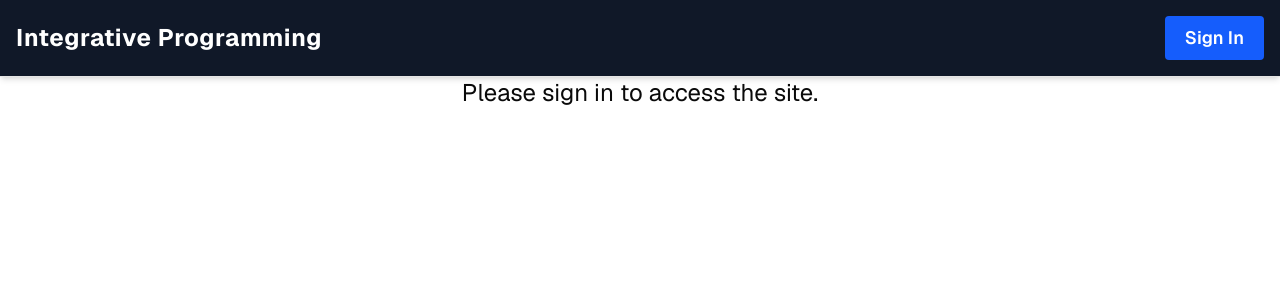
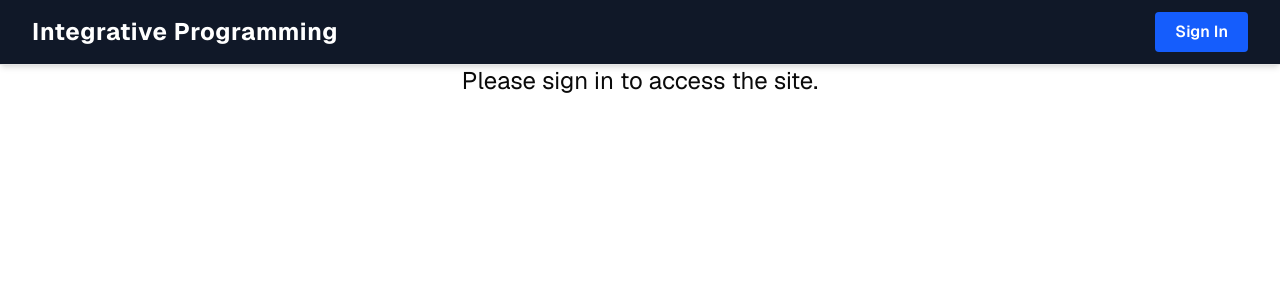
Before and after one commit to Jhas-Tin/it315-les4-project, a Next.js app: page / in a window 1280 px wide. Shown: the top 300 px of the page. Built offline with nearby package versions, Linux system fonts and the light colour scheme; no server answers.

Commit message:
Designing the topnav

```diff
--- a/src/app/_components/topnav.tsx
+++ b/src/app/_components/topnav.tsx
@@ -1,21 +1,30 @@
-import { SignedIn, SignedOut, SignInButton, SignOutButton, UserButton } from "@clerk/nextjs";
+import { SignedIn, SignedOut, SignInButton, UserButton } from "@clerk/nextjs";
 
 export function TopNav() {
   return (
-        <nav className="flex items-center w-full bg-gray-900 p-4 text-white border-b text-lg shadow-md justify-between">
-            <span className="font-bold text-2xl tracking-wide">Integrative Programming</span>
-            <div className="flex items-center gap-4">
+    <nav className="w-full bg-gray-900 text-white border-b shadow-md">
+      <div className="flex items-center justify-between w-full px-4 sm:px-6 lg:px-8 py-3">
+
+        <span className="font-bold text-lg sm:text-xl md:text-2xl tracking-wide truncate">
+          Integrative Programming
+        </span>
+
+        <div className="flex items-center gap-2 sm:gap-3 md:gap-4">
           <SignedOut>
             <SignInButton>
-                        <span className="px-5 py-2 rounded bg-blue-600 hover:bg-blue-700 transition-colors cursor-pointer font-semibold">Sign In</span>
+              <span className="px-3 sm:px-4 md:px-5 py-1.5 sm:py-2 rounded bg-blue-600 hover:bg-blue-700 transition-colors cursor-pointer font-semibold text-xs sm:text-sm md:text-base">
+                Sign In
+              </span>
             </SignInButton>
           </SignedOut>
+
           <SignedIn>
-                    <div className="cursor-pointer border border-blue-300 rounded-full flex items-center justify-center w-10 h-10 p-0 hover:shadow-lg transition-shadow bg-gray-800">
-                        <UserButton />
+            <div className="cursor-pointer border border-blue-300 rounded-full flex items-center justify-center w-8 h-8 sm:w-9 sm:h-9 md:w-10 md:h-10 hover:shadow-lg transition-shadow bg-gray-800">
+              <UserButton afterSignOutUrl="/" />
             </div>
           </SignedIn>
         </div>
+      </div>
     </nav>
-    )
+  );
 }
```
Lines whose indentation alone changed are shown as unchanged.
